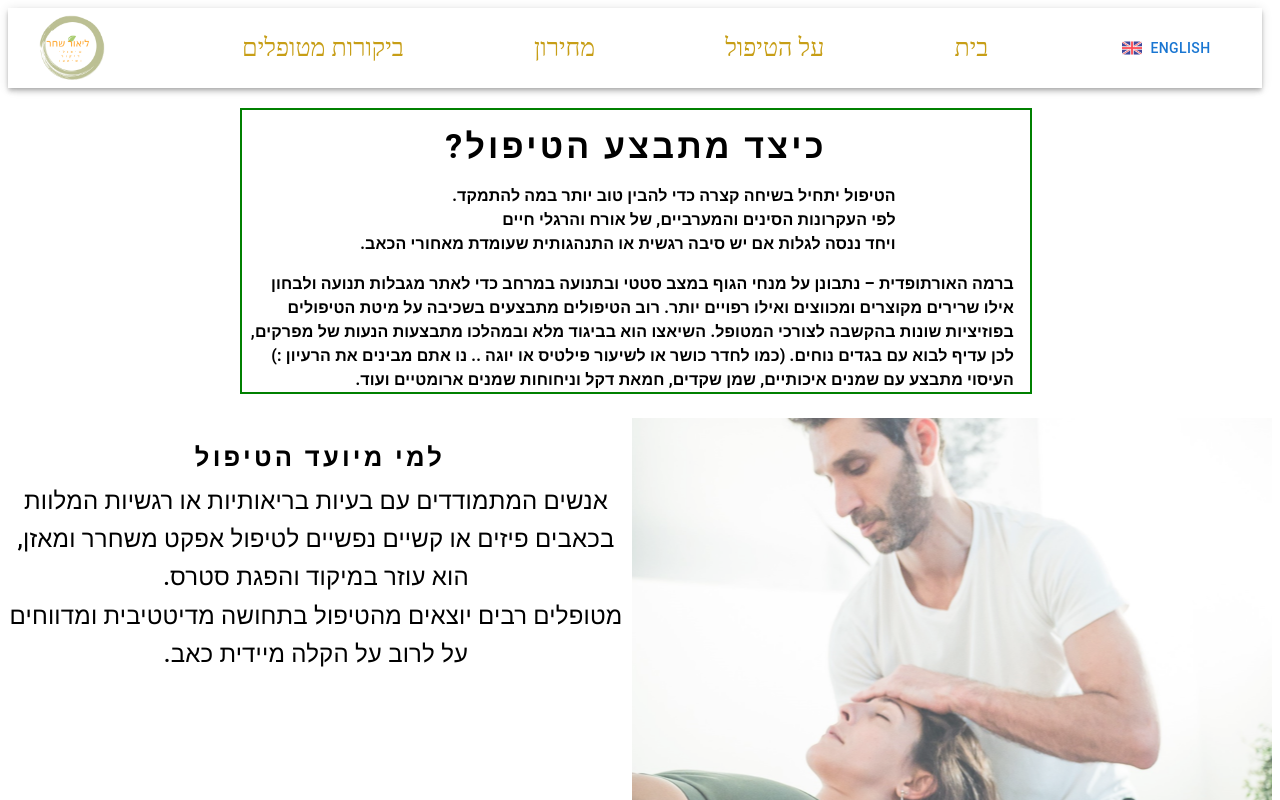
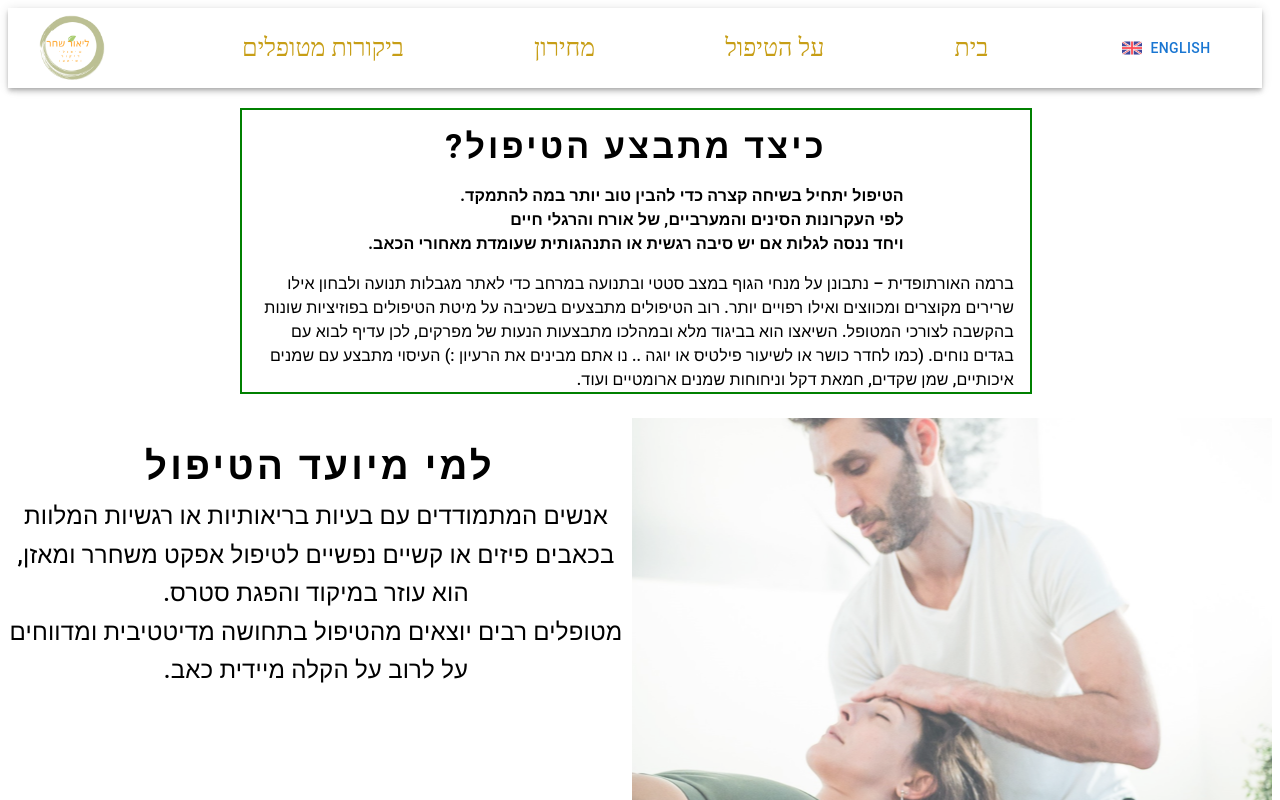
Before and after one commit to Rafcon96/lior-shiatsu, a React (Create React App) app: page /about in a window 1280 px wide. Shown: the top 800 px of the page. Built offline with nearby package versions, Linux system fonts and the light colour scheme.

Commit message:
added translation2

```diff
--- a/src/components/HeaderBody/index.jsx
+++ b/src/components/HeaderBody/index.jsx
@@ -27,10 +27,10 @@ export default function HeaderBody({res}) {
           <Grid item container justifyContent={"center"}>
             <Typography
                 // variant="h6"
-                align={'right'}
+                // align={language ? 'right' : 'left'}
                 sx={{
                   whiteSpace:"pre-line",
-                mr: 2,
+                mx: 2,
                 display:  'flex' ,
                 // fontFamily: 'Amatic SC',
                 fontWeight: 700,
@@ -45,12 +45,12 @@ export default function HeaderBody({res}) {
           <Grid item container justifyContent={"center"} sx={{marginTop:2}}>
             <Typography
                 // variant="h6"
-                align={'right'}
+                // align={'right'}
                 sx={{
-                mr: 2,
+                mx: 2,
                 display:  'flex' ,
                 // fontFamily: 'Amatic SC',
-                fontWeight: 700,
+                fontWeight: 500,
 
                 color: 'inherit',
                 textDecoration: 'none',
--- a/src/components/TitleBodyImg/index.jsx
+++ b/src/components/TitleBodyImg/index.jsx
@@ -32,7 +32,7 @@ export default function TitleBodyImg({res , height = 250}) {
                     letterSpacing: '.2rem',
                     color: 'inherit',
                     textDecoration: 'none',
-                    fontSize:'clamp(1.2rem, 2.0vw, 3rem)'
+                    fontSize:'clamp(1.2rem, 3vw, 3rem)'
                     }}
                 >
                     {res.title[Number(language)]}
```
